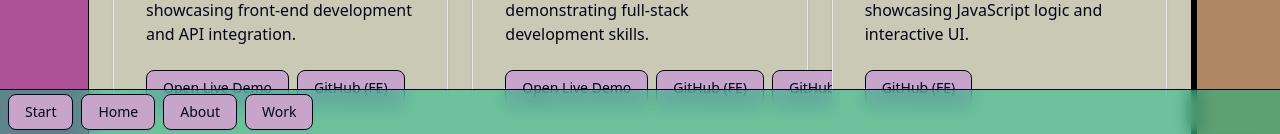
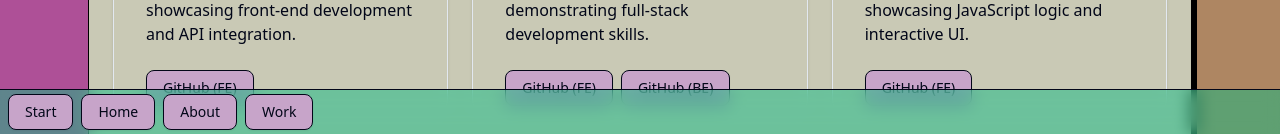
Before and after one commit to MaryBruff/portfolio, a Next.js app: page /work in a window 1280 px wide. Shown: the part 666-800 px from the top of the page. Built offline with nearby package versions, Linux system fonts and the light colour scheme.

Commit message:
Remove live demo button

```diff
--- a/src/components/work/ProjectCard.tsx
+++ b/src/components/work/ProjectCard.tsx
@@ -22,11 +22,8 @@ interface ProjectCardProps {
 export default function ProjectCard({ project, isDev = false }: ProjectCardProps) {
   const { title, description, url, github, githubBE, thumbnail, isVideo = false } = project;
   const effectiveThumbnail = isVideo ? getYouTubeThumbnail(url) || thumbnail : thumbnail;
-  const mainButtonText = isVideo ? "View Video" : (isDev && url.includes("vercel") ? "Open Live Demo" : "View Project");
-  let hasMainButton = !!url;
-  if (isDev && url.includes("github.com")) {
-    hasMainButton = false;
-  }
+  const mainButtonText = isVideo ? "View Video" : "View Project";
+  const hasMainButton = !!url && !isDev; // Only show main button for non-dev projects or videos
   const hasGithub = !!github;
   const hasGithubBE = !!githubBE;
   const githubLabel = isDev ? "GitHub (FE)" : "View GitHub";
```
